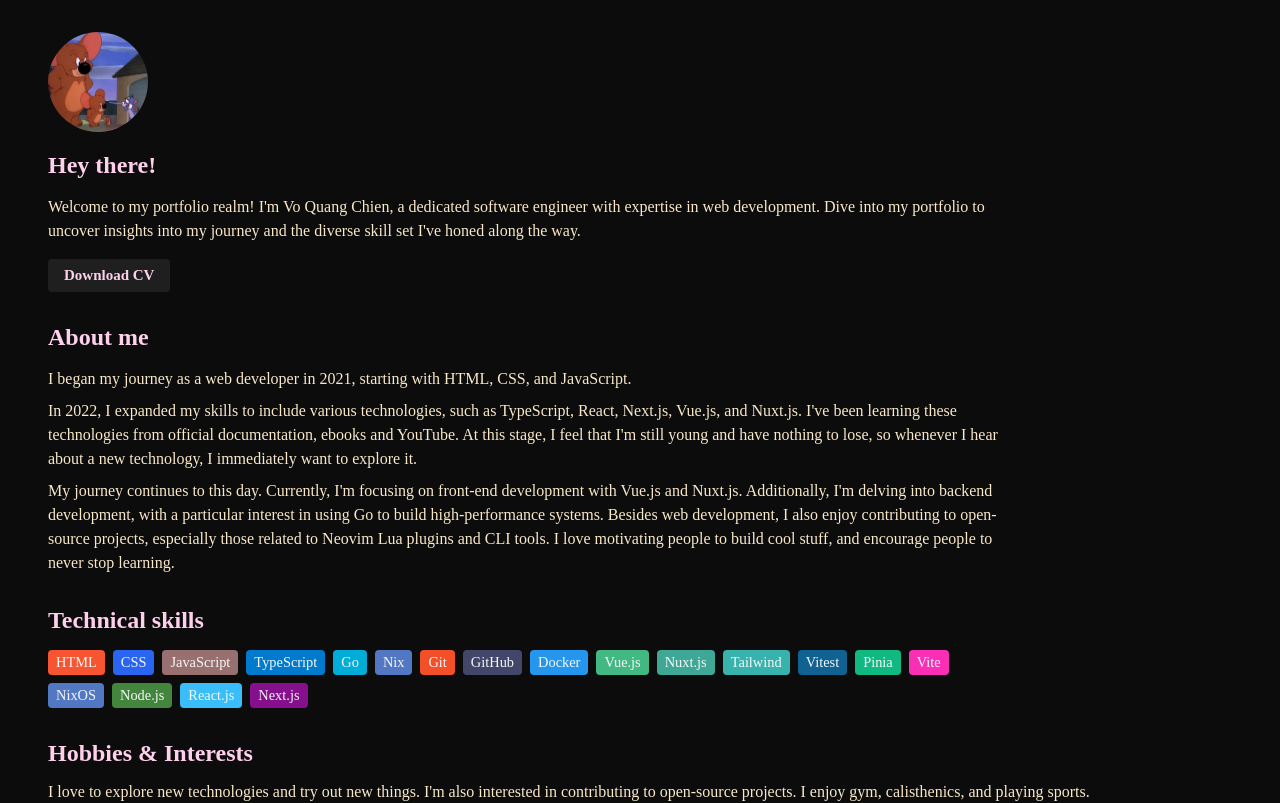
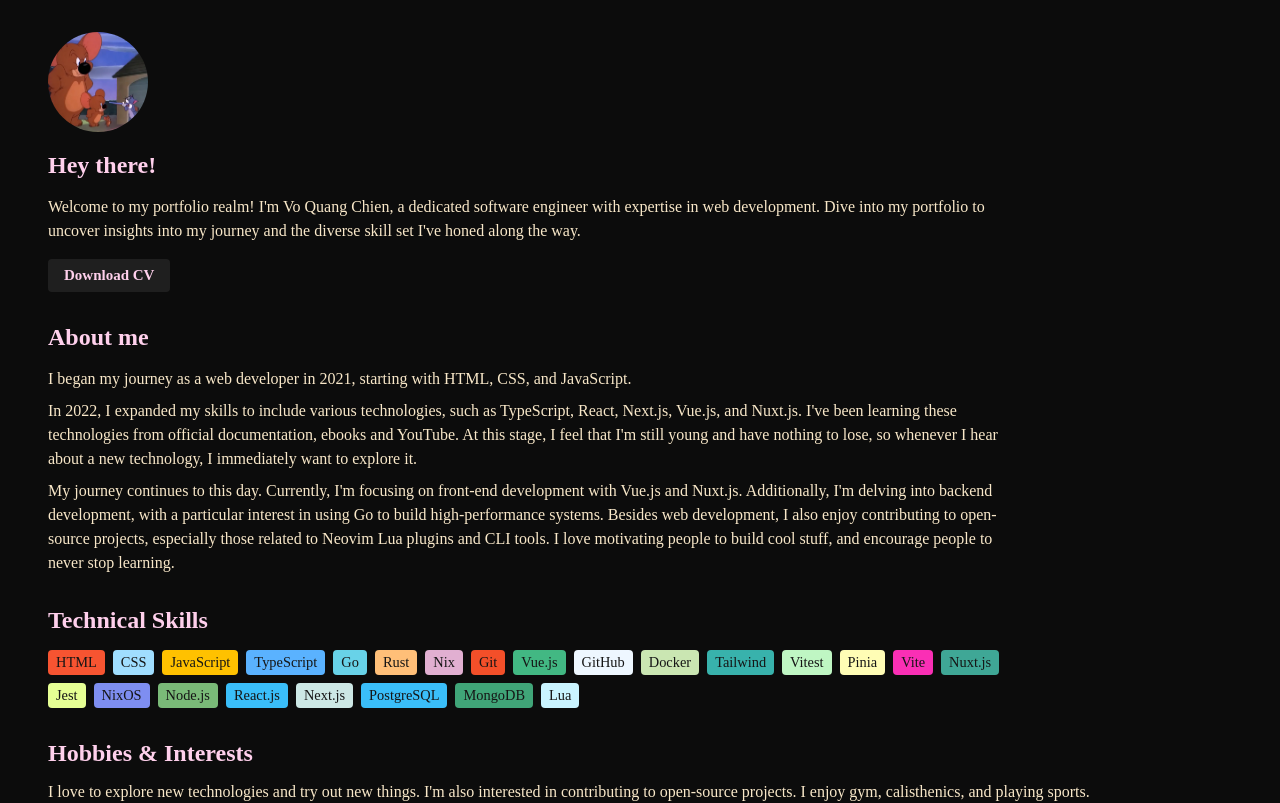
Before and after one commit to 2giosangmitom/2giosangmitom.github.io, a Vue app: page / in a window 1280 px wide. Shown: the top 803 px of the page. Built offline with nearby package versions, Linux system fonts and the light colour scheme.

Commit message:
feat: add more skills

```diff
--- a/src/components/TheSkills.vue
+++ b/src/components/TheSkills.vue
@@ -1,36 +1,41 @@
 <script setup lang="ts">
 const skills = [
   { name: "HTML", color: "#F75431" },
-  { name: "CSS", color: "#2965F1" },
-  { name: "JavaScript", color: "#987070" },
-  { name: "TypeScript", color: "#007ACC" },
-  { name: "Go", color: "#00ADD8" },
-  { name: "Nix", color: "#5277C3" },
+  { name: "CSS", color: "#A0DEFF" },
+  { name: "JavaScript", color: "#FFC100" },
+  { name: "TypeScript", color: "#5AB2FF" },
+  { name: "Go", color: "#68D2E8" },
+  { name: "Rust", color: "#FFBF78" },
+  { name: "Nix", color: "#E1AFD1" },
   { name: "Git", color: "#F34F29" },
-  { name: "GitHub", color: "#424769" },
-  { name: "Docker", color: "#2496ED" },
   { name: "Vue.js", color: "#42B883" },
+  { name: "GitHub", color: "#EEF7FF" },
+  { name: "Docker", color: "#CAE6B2" },
+  { name: "Tailwind", color: "#38B2AC" },
+  { name: "Vitest", color: "#BFF6C3" },
+  { name: "Pinia", color: "#FFFDB5" },
+  { name: "Vite", color: "#FA2FB5" },
   { name: "Nuxt.js", color: "#3FA796" },
-  { name: "Tailwind", color: "#38B2AC" },
-  { name: "Vitest", color: "#0F6292" },
-  { name: "Pinia", color: "#10B981" },
-  { name: "Vite", color: "#FA2FB5" },
-  { name: "NixOS", color: "#5277C3" },
-  { name: "Node.js", color: "#43853D" },
+  { name: "Jest", color: "#E6FF94" },
+  { name: "NixOS", color: "#7E8EF1" },
+  { name: "Node.js", color: "#7ABA78" },
   { name: "React.js", color: "#3ABEF9" },
-  { name: "Next.js", color: "#850F8D"}
+  { name: "Next.js", color: "#CDE8E5" },
+  { name: "PostgreSQL", color: "#3ABEF9" },
+  { name: "MongoDB", color: "#40A578" },
+  { name: "Lua", color: "#CAF4FF" },
 ];
 </script>
 
 <template>
   <section id="skills">
-    <h2 class="section-title">Technical skills</h2>
+    <h2 class="section-title">Technical Skills</h2>
     <div class="skills-container">
       <div
-        class="skill-item"
         v-for="skill in skills"
         :key="skill.name"
-        :style="{ backgroundColor: skill.color, color: '#F5F7F8' }"
+        :style="{ backgroundColor: skill.color, color: '#151515' }"
+        class="skill-item"
       >
         {{ skill.name }}
       </div>
@@ -49,7 +54,7 @@ const skills = [
   gap: 0.5rem;
 }
 
-.skills-container .skill-item {
+.skill-item {
   padding: 0.25rem 0.5rem;
   border-radius: 0.25rem;
   font-size: 0.9rem;
```
